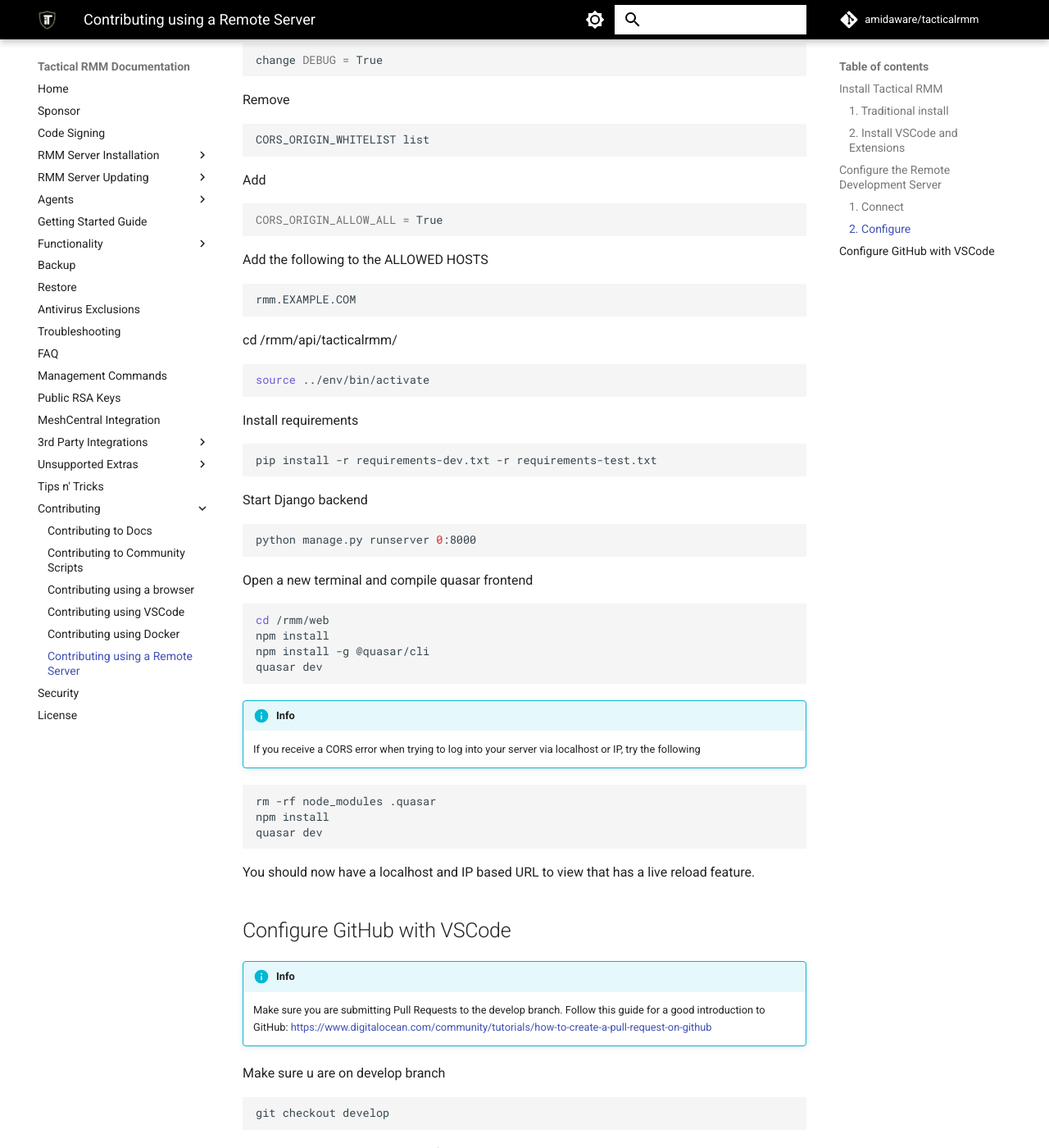
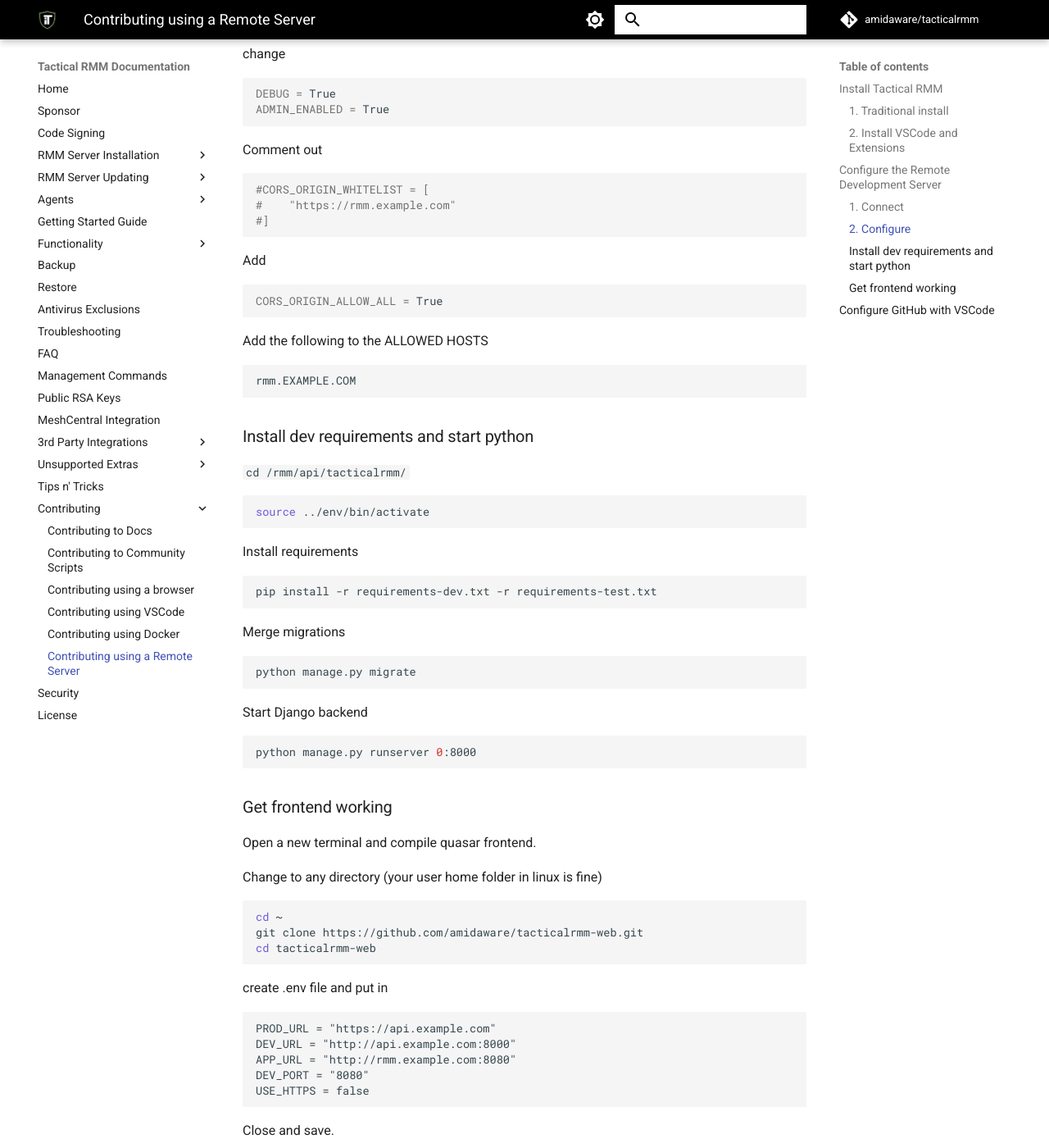
Before and after one commit to amidaware/trmm-docs, an MkDocs documentation site: the page built from docs/contributing_using_a_remote_server.md, in a window 1280 px wide and 1400 px high, scrolled down 1388 px. Shown: the whole window at 82% size. Built offline with MkDocs 1.6.1 and Material for MkDocs 9.7.7, drawn with Linux system fonts in a browser that asks for light colours; comment, search, counter and statistics services are not loaded.

Commit message:
Updating dev build process

````diff
--- a/docs/contributing_using_a_remote_server.md
+++ b/docs/contributing_using_a_remote_server.md
@@ -44,12 +44,16 @@
 
 Open /rmm/api/tacticalrmm/tacticalrmm/local_settings.py
 
+change
 ```bash
-change DEBUG = True
+DEBUG = True
+ADMIN_ENABLED = True
 ```
-Remove
+Comment out
 ```bash
-CORS_ORIGIN_WHITELIST list
+#CORS_ORIGIN_WHITELIST = [
+#    "https://rmm.example.com"
+#]
 ```
 Add
 ```bash
@@ -60,7 +64,9 @@
 ```bash
 rmm.EXAMPLE.COM
 ```
-cd /rmm/api/tacticalrmm/
+
+### Install dev requirements and start python
+`cd /rmm/api/tacticalrmm/`
 
 ```bash
 source ../env/bin/activate
@@ -72,16 +78,40 @@
 pip install -r requirements-dev.txt -r requirements-test.txt
 ```
 
+Merge migrations
+
+```
+python manage.py migrate
+```
+
 Start Django backend
 
 ```bash
 python manage.py runserver 0:8000
 ```
 
-Open a new terminal and compile quasar frontend
+### Get frontend working
+
+Open a new terminal and compile quasar frontend.
+
+Change to any directory (your user home folder in linux is fine)
+```bash
+cd ~
+git clone https://github.com/amidaware/tacticalrmm-web.git
+cd tacticalrmm-web
+```
+create .env file and put in
+```
+PROD_URL = "https://api.example.com"
+DEV_URL = "http://api.example.com:8000"
+APP_URL = "http://rmm.example.com:8080"
+DEV_PORT = "8080"
+USE_HTTPS = false
+```
+Close and save.
+
 
 ```bash
-cd /rmm/web
 npm install
 npm install -g @quasar/cli
 quasar dev
````
